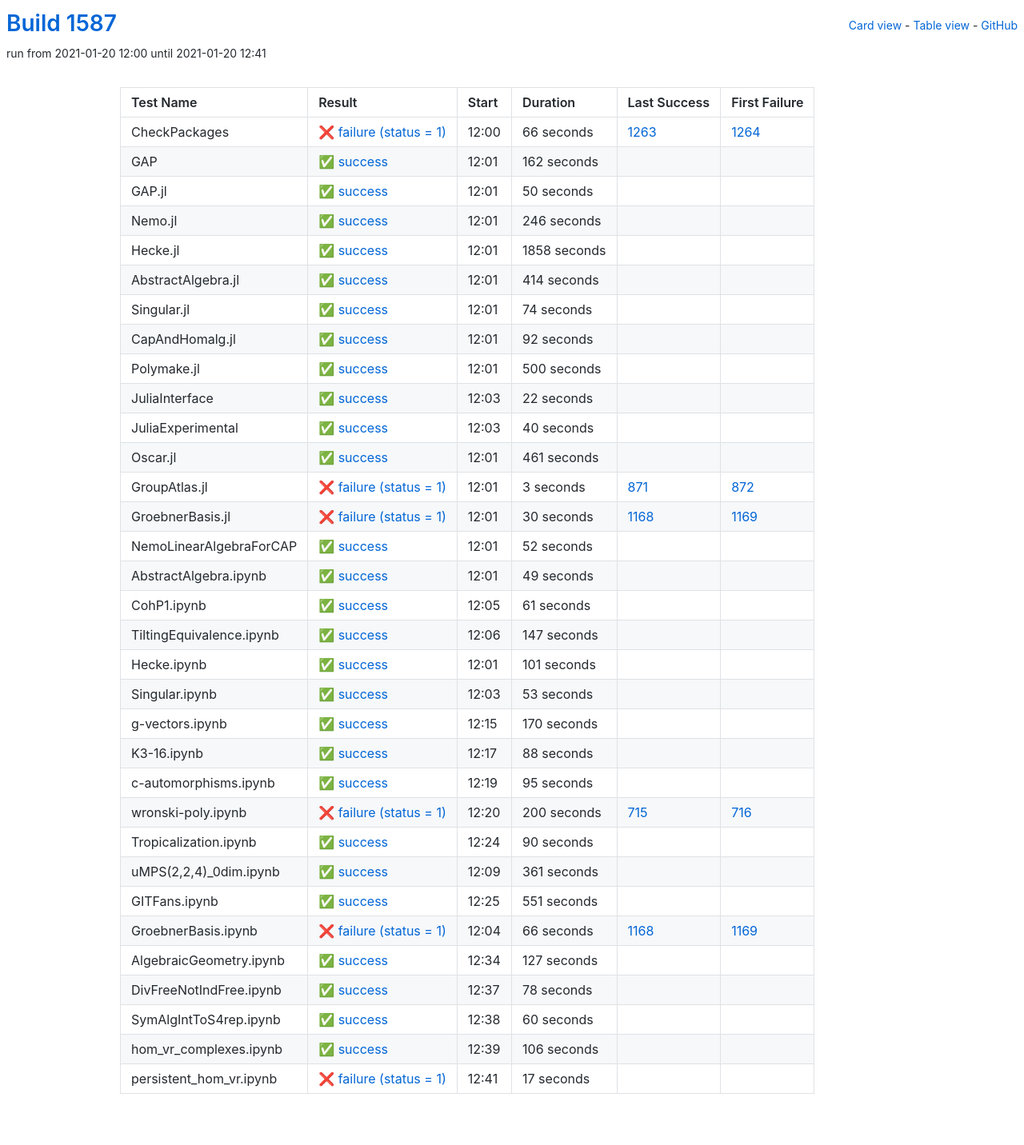
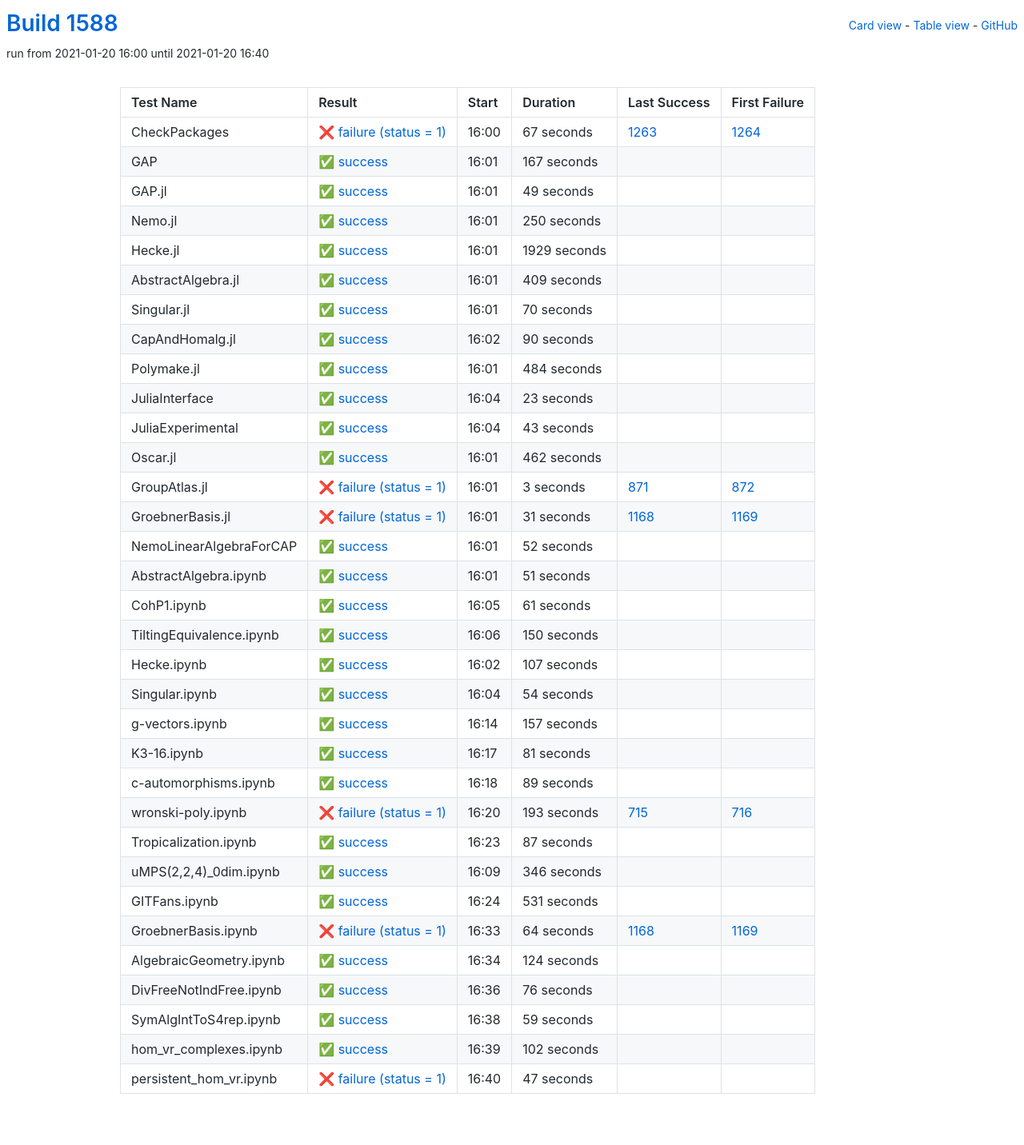
Before and after one commit to oscar-system/oscar-ci-status-stable, a Jekyll site: the page built from table.html, in a window 1280 px wide. Shown: the whole page at 80% size. Built offline with Jekyll 4.4.1, drawn with Linux system fonts in a browser that asks for light colours.

Commit message:
Build #1588

```diff
--- a/_data/ci.yml
+++ b/_data/ci.yml
@@ -1,6 +1,6 @@
 ---
-build: 1587
-build_url: https://oscarci.mathematik.uni-kl.de/job/oscar-stable/1587/
+build: 1588
+build_url: https://oscarci.mathematik.uni-kl.de/job/oscar-stable/1588/
 job: oscar-stable
 organization: oscar-system
 repo: oscar-ci-status-stable
@@ -8,152 +8,152 @@ repourl: https://github.com/oscar-system/oscar-ci-status-stable
 tests:
 - name: CheckPackages
   id: checkpackages
-  log: https://oscarci.mathematik.uni-kl.de/job/oscar-stable/1587/artifact/logs/build-1587/CheckPackages.log
-  start: 2021-01-20 12:00
+  log: https://oscarci.mathematik.uni-kl.de/job/oscar-stable/1588/artifact/logs/build-1588/CheckPackages.log
+  start: 2021-01-20 16:00
   success: false
   exitcode: 1
   status: failure
-  duration: 66
+  duration: 67
   last_success: 1263
   last_success_url: https://oscarci.mathematik.uni-kl.de/job/oscar-stable/1263/
   first_failure: 1264
   first_failure_url: https://oscarci.mathematik.uni-kl.de/job/oscar-stable/1264/
 - name: GAP
   id: gap
-  log: https://oscarci.mathematik.uni-kl.de/job/oscar-stable/1587/artifact/logs/build-1587/GAP.log
-  start: 2021-01-20 12:01
+  log: https://oscarci.mathematik.uni-kl.de/job/oscar-stable/1588/artifact/logs/build-1588/GAP.log
+  start: 2021-01-20 16:01
   success: true
   exitcode: 0
   status: success
-  duration: 162
+  duration: 167
   last_success: false
   last_success_url:
   first_failure: false
   first_failure_url:
 - name: GAP.jl
   id: gap-jl
-  log: https://oscarci.mathematik.uni-kl.de/job/oscar-stable/1587/artifact/logs/build-1587/GAP.jl.log
-  start: 2021-01-20 12:01
+  log: https://oscarci.mathematik.uni-kl.de/job/oscar-stable/1588/artifact/logs/build-1588/GAP.jl.log
+  start: 2021-01-20 16:01
   success: true
   exitcode: 0
   status: success
-  duration: 50
+  duration: 49
   last_success: false
   last_success_url:
   first_failure: false
   first_failure_url:
 - name: Nemo.jl
   id: nemo-jl
-  log: https://oscarci.mathematik.uni-kl.de/job/oscar-stable/1587/artifact/logs/build-1587/Nemo.jl.log
-  start: 2021-01-20 12:01
+  log: https://oscarci.mathematik.uni-kl.de/job/oscar-stable/1588/artifact/logs/build-1588/Nemo.jl.log
+  start: 2021-01-20 16:01
   success: true
   exitcode: 0
   status: success
-  duration: 246
+  duration: 250
   last_success: false
   last_success_url:
   first_failure: false
   first_failure_url:
 - name: Hecke.jl
   id: hecke-jl
-  log: https://oscarci.mathematik.uni-kl.de/job/oscar-stable/1587/artifact/logs/build-1587/Hecke.jl.log
-  start: 2021-01-20 12:01
+  log: https://oscarci.mathematik.uni-kl.de/job/oscar-stable/1588/artifact/logs/build-1588/Hecke.jl.log
+  start: 2021-01-20 16:01
   success: true
   exitcode: 0
   status: success
-  duration: 1858
+  duration: 1929
   last_success: false
   last_success_url:
   first_failure: false
   first_failure_url:
 - name: AbstractAlgebra.jl
   id: abstractalgebra-jl
-  log: https://oscarci.mathematik.uni-kl.de/job/oscar-stable/1587/artifact/logs/build-1587/AbstractAlgebra.jl.log
-  start: 2021-01-20 12:01
+  log: https://oscarci.mathematik.uni-kl.de/job/oscar-stable/1588/artifact/logs/build-1588/AbstractAlgebra.jl.log
+  start: 2021-01-20 16:01
   success: true
   exitcode: 0
   status: success
-  duration: 414
+  duration: 409
   last_success: false
   last_success_url:
   first_failure: false
   first_failure_url:
 - name: Singular.jl
   id: singular-jl
-  log: https://oscarci.mathematik.uni-kl.de/job/oscar-stable/1587/artifact/logs/build-1587/Singular.jl.log
-  start: 2021-01-20 12:01
+  log: https://oscarci.mathematik.uni-kl.de/job/oscar-stable/1588/artifact/logs/build-1588/Singular.jl.log
+  start: 2021-01-20 16:01
   success: true
   exitcode: 0
   status: success
-  duration: 74
+  duration: 70
   last_success: false
   last_success_url:
   first_failure: false
   first_failure_url:
 - name: CapAndHomalg.jl
   id: capandhomalg-jl
-  log: https://oscarci.mathematik.uni-kl.de/job/oscar-stable/1587/artifact/logs/build-1587/CapAndHomalg.jl.log
-  start: 2021-01-20 12:01
+  log: https://oscarci.mathematik.uni-kl.de/job/oscar-stable/1588/artifact/logs/build-1588/CapAndHomalg.jl.log
+  start: 2021-01-20 16:02
   success: true
   exitcode: 0
   status: success
-  duration: 92
+  duration: 90
   last_success: false
   last_success_url:
   first_failure: false
   first_failure_url:
 - name: Polymake.jl
   id: polymake-jl
-  log: https://oscarci.mathematik.uni-kl.de/job/oscar-stable/1587/artifact/logs/build-1587/Polymake.jl.log
-  start: 2021-01-20 12:01
+  log: https://oscarci.mathematik.uni-kl.de/job/oscar-stable/1588/artifact/logs/build-1588/Polymake.jl.log
+  start: 2021-01-20 16:01
   success: true
   exitcode: 0
   status: success
-  duration: 500
+  duration: 484
   last_success: false
   last_success_url:
   first_failure: false
   first_failure_url:
 - name: JuliaInterface
   id: juliainterface
-  log: https://oscarci.mathematik.uni-kl.de/job/oscar-stable/1587/artifact/logs/build-1587/JuliaInterface.log
-  start: 2021-01-20 12:03
+  log: https://oscarci.mathematik.uni-kl.de/job/oscar-stable/1588/artifact/logs/build-1588/JuliaInterface.log
+  start: 2021-01-20 16:04
   success: true
   exitcode: 0
   status: success
-  duration: 22
+  duration: 23
   last_success: false
   last_success_url:
   first_failure: false
   first_failure_url:
 - name: JuliaExperimental
   id: juliaexperimental
-  log: https://oscarci.mathematik.uni-kl.de/job/oscar-stable/1587/artifact/logs/build-1587/JuliaExperimental.log
-  start: 2021-01-20 12:03
+  log: https://oscarci.mathematik.uni-kl.de/job/oscar-stable/1588/artifact/logs/build-1588/JuliaExperimental.log
+  start: 2021-01-20 16:04
   success: true
   exitcode: 0
   status: success
-  duration: 40
+  duration: 43
   last_success: false
   last_success_url:
   first_failure: false
   first_failure_url:
 - name: Oscar.jl
   id: oscar-jl
-  log: https://oscarci.mathematik.uni-kl.de/job/oscar-stable/1587/artifact/logs/build-1587/Oscar.jl.log
-  start: 2021-01-20 12:01
+  log: https://oscarci.mathematik.uni-kl.de/job/oscar-stable/1588/artifact/logs/build-1588/Oscar.jl.log
+  start: 2021-01-20 16:01
   success: true
   exitcode: 0
   status: success
-  duration: 461
+  duration: 462
   last_success: false
   last_success_url:
   first_failure: false
   first_failure_url:
 - name: GroupAtlas.jl
   id: groupatlas-jl
-  log: https://oscarci.mathematik.uni-kl.de/job/oscar-stable/1587/artifact/logs/build-1587/GroupAtlas.jl.log
-  start: 2021-01-20 12:01
+  log: https://oscarci.mathematik.uni-kl.de/job/oscar-stable/1588/artifact/logs/build-1588/GroupAtlas.jl.log
+  start: 2021-01-20 16:01
   success: false
   exitcode: 1
   status: failure
@@ -164,20 +164,20 @@ tests:
   first_failure_url: https://oscarci.mathematik.uni-kl.de/job/oscar-stable/872/
 - name: GroebnerBasis.jl
   id: groebnerbasis-jl
-  log: https://oscarci.mathematik.uni-kl.de/job/oscar-stable/1587/artifact/logs/build-1587/GroebnerBasis.jl.log
-  start: 2021-01-20 12:01
+  log: https://oscarci.mathematik.uni-kl.de/job/oscar-stable/1588/artifact/logs/build-1588/GroebnerBasis.jl.log
+  start: 2021-01-20 16:01
   success: false
   exitcode: 1
   status: failure
-  duration: 30
+  duration: 31
   last_success: 1168
   last_success_url: https://oscarci.mathematik.uni-kl.de/job/oscar-stable/1168/
   first_failure: 1169
   first_failure_url: https://oscarci.mathematik.uni-kl.de/job/oscar-stable/1169/
 - name: NemoLinearAlgebraForCAP
   id: nemolinearalgebraforcap
-  log: https://oscarci.mathematik.uni-kl.de/job/oscar-stable/1587/artifact/logs/build-1587/NemoLinearAlgebraForCAP.log
-  start: 2021-01-20 12:01
+  log: https://oscarci.mathematik.uni-kl.de/job/oscar-stable/1588/artifact/logs/build-1588/NemoLinearAlgebraForCAP.log
+  start: 2021-01-20 16:01
   success: true
   exitcode: 0
   status: success
@@ -188,20 +188,20 @@ tests:
   first_failure_url:
 - name: AbstractAlgebra.ipynb
   id: abstractalgebra-ipynb
-  log: https://oscarci.mathematik.uni-kl.de/job/oscar-stable/1587/artifact/logs/build-1587/AbstractAlgebra.ipynb.log
-  start: 2021-01-20 12:01
+  log: https://oscarci.mathematik.uni-kl.de/job/oscar-stable/1588/artifact/logs/build-1588/AbstractAlgebra.ipynb.log
+  start: 2021-01-20 16:01
   success: true
   exitcode: 0
   status: success
-  duration: 49
+  duration: 51
   last_success: false
   last_success_url:
   first_failure: false
   first_failure_url:
 - name: CohP1.ipynb
   id: cohp1-ipynb
-  log: https://oscarci.mathematik.uni-kl.de/job/oscar-stable/1587/artifact/logs/build-1587/CohP1.ipynb.log
-  start: 2021-01-20 12:05
+  log: https://oscarci.mathematik.uni-kl.de/job/oscar-stable/1588/artifact/logs/build-1588/CohP1.ipynb.log
+  start: 2021-01-20 16:05
   success: true
   exitcode: 0
   status: success
@@ -212,192 +212,192 @@ tests:
   first_failure_url:
 - name: TiltingEquivalence.ipynb
   id: tiltingequivalence-ipynb
-  log: https://oscarci.mathematik.uni-kl.de/job/oscar-stable/1587/artifact/logs/build-1587/TiltingEquivalence.ipynb.log
-  start: 2021-01-20 12:06
+  log: https://oscarci.mathematik.uni-kl.de/job/oscar-stable/1588/artifact/logs/build-1588/TiltingEquivalence.ipynb.log
+  start: 2021-01-20 16:06
   success: true
   exitcode: 0
   status: success
-  duration: 147
+  duration: 150
   last_success: false
   last_success_url:
   first_failure: false
   first_failure_url:
 - name: Hecke.ipynb
   id: hecke-ipynb
-  log: https://oscarci.mathematik.uni-kl.de/job/oscar-stable/1587/artifact/logs/build-1587/Hecke.ipynb.log
-  start: 2021-01-20 12:01
+  log: https://oscarci.mathematik.uni-kl.de/job/oscar-stable/1588/artifact/logs/build-1588/Hecke.ipynb.log
+  start: 2021-01-20 16:02
   success: true
   exitcode: 0
   status: success
-  duration: 101
+  duration: 107
   last_success: false
   last_success_url:
   first_failure: false
   first_failure_url:
 - name: Singular.ipynb
   id: singular-ipynb
-  log: https://oscarci.mathematik.uni-kl.de/job/oscar-stable/1587/artifact/logs/build-1587/Singular.ipynb.log
-  start: 2021-01-20 12:03
+  log: https://oscarci.mathematik.uni-kl.de/job/oscar-stable/1588/artifact/logs/build-1588/Singular.ipynb.log
+  start: 2021-01-20 16:04
   success: true
   exitcode: 0
   status: success
-  duration: 53
+  duration: 54
   last_success: false
   last_success_url:
   first_failure: false
   first_failure_url:
 - name: g-vectors.ipynb
   id: g-vectors-ipynb
-  log: https://oscarci.mathematik.uni-kl.de/job/oscar-stable/1587/artifact/logs/build-1587/g-vectors.ipynb.log
-  start: 2021-01-20 12:15
+  log: https://oscarci.mathematik.uni-kl.de/job/oscar-stable/1588/artifact/logs/build-1588/g-vectors.ipynb.log
+  start: 2021-01-20 16:14
   success: true
   exitcode: 0
   status: success
-  duration: 170
+  duration: 157
   last_success: false
   last_success_url:
   first_failure: false
   first_failure_url:
 - name: K3-16.ipynb
   id: k3-16-ipynb
-  log: https://oscarci.mathematik.uni-kl.de/job/oscar-stable/1587/artifact/logs/build-1587/K3-16.ipynb.log
-  start: 2021-01-20 12:17
+  log: https://oscarci.mathematik.uni-kl.de/job/oscar-stable/1588/artifact/logs/build-1588/K3-16.ipynb.log
+  start: 2021-01-20 16:17
   success: true
   exitcode: 0
   status: success
-  duration: 88
+  duration: 81
   last_success: false
   last_success_url:
   first_failure: false
   first_failure_url:
 - name: c-automorphisms.ipynb
   id: c-automorphisms-ipynb
-  log: https://oscarci.mathematik.uni-kl.de/job/oscar-stable/1587/artifact/logs/build-1587/c-automorphisms.ipynb.log
-  start: 2021-01-20 12:19
+  log: https://oscarci.mathematik.uni-kl.de/job/oscar-stable/1588/artifact/logs/build-1588/c-automorphisms.ipynb.log
+  start: 2021-01-20 16:18
   success: true
   exitcode: 0
   status: success
-  duration: 95
+  duration: 89
   last_success: false
   last_success_url:
   first_failure: false
   first_failure_url:
 - name: wronski-poly.ipynb
   id: wronski-poly-ipynb
-  log: https://oscarci.mathematik.uni-kl.de/job/oscar-stable/1587/artifact/logs/build-1587/wronski-poly.ipynb.log
-  start: 2021-01-20 12:20
+  log: https://oscarci.mathematik.uni-kl.de/job/oscar-stable/1588/artifact/logs/build-1588/wronski-poly.ipynb.log
+  start: 2021-01-20 16:20
   success: false
   exitcode: 1
   status: failure
-  duration: 200
+  duration: 193
   last_success: 715
   last_success_url: https://oscarci.mathematik.uni-kl.de/job/oscar-stable/715/
   first_failure: 716
   first_failure_url: https://oscarci.mathematik.uni-kl.de/job/oscar-stable/716/
 - name: Tropicalization.ipynb
   id: tropicalization-ipynb
-  log: https://oscarci.mathematik.uni-kl.de/job/oscar-stable/1587/artifact/logs/build-1587/Tropicalization.ipynb.log
-  start: 2021-01-20 12:24
+  log: https://oscarci.mathematik.uni-kl.de/job/oscar-stable/1588/artifact/logs/build-1588/Tropicalization.ipynb.log
+  start: 2021-01-20 16:23
   success: true
   exitcode: 0
   status: success
-  duration: 90
+  duration: 87
   last_success: false
   last_success_url:
   first_failure: false
   first_failure_url:
 - name: uMPS(2,2,4)_0dim.ipynb
   id: umps-2-2-4-0dim-ipynb
-  log: https://oscarci.mathematik.uni-kl.de/job/oscar-stable/1587/artifact/logs/build-1587/uMPS-2-2-4-_0dim.ipynb.log
-  start: 2021-01-20 12:09
+  log: https://oscarci.mathematik.uni-kl.de/job/oscar-stable/1588/artifact/logs/build-1588/uMPS-2-2-4-_0dim.ipynb.log
+  start: 2021-01-20 16:09
   success: true
   exitcode: 0
   status: success
-  duration: 361
+  duration: 346
   last_success: false
   last_success_url:
   first_failure: false
   first_failure_url:
 - name: GITFans.ipynb
   id: gitfans-ipynb
-  log: https://oscarci.mathematik.uni-kl.de/job/oscar-stable/1587/artifact/logs/build-1587/GITFans.ipynb.log
-  start: 2021-01-20 12:25
+  log: https://oscarci.mathematik.uni-kl.de/job/oscar-stable/1588/artifact/logs/build-1588/GITFans.ipynb.log
+  start: 2021-01-20 16:24
   success: true
   exitcode: 0
   status: success
-  duration: 551
+  duration: 531
   last_success: false
   last_success_url:
   first_failure: false
   first_failure_url:
 - name: GroebnerBasis.ipynb
   id: groebnerbasis-ipynb
-  log: https://oscarci.mathematik.uni-kl.de/job/oscar-stable/1587/artifact/logs/build-1587/GroebnerBasis.ipynb.log
-  start: 2021-01-20 12:04
+  log: https://oscarci.mathematik.uni-kl.de/job/oscar-stable/1588/artifact/logs/build-1588/GroebnerBasis.ipynb.log
+  start: 2021-01-20 16:33
   success: false
   exitcode: 1
   status: failure
-  duration: 66
+  duration: 64
   last_success: 1168
   last_success_url: https://oscarci.mathematik.uni-kl.de/job/oscar-stable/1168/
   first_failure: 1169
   first_failure_url: https://oscarci.mathematik.uni-kl.de/job/oscar-stable/1169/
 - name: AlgebraicGeometry.ipynb
   id: algebraicgeometry-ipynb
-  log: https://oscarci.mathematik.uni-kl.de/job/oscar-stable/1587/artifact/logs/build-1587/AlgebraicGeometry.ipynb.log
-  start: 2021-01-20 12:34
+  log: https://oscarci.mathematik.uni-kl.de/job/oscar-stable/1588/artifact/logs/build-1588/AlgebraicGeometry.ipynb.log
+  start: 2021-01-20 16:34
   success: true
   exitcode: 0
   status: success
-  duration: 127
+  duration: 124
   last_success: false
   last_success_url:
   first_failure: false
   first_failure_url:
 - name: DivFreeNotIndFree.ipynb
   id: divfreenotindfree-ipynb
-  log: https://oscarci.mathematik.uni-kl.de/job/oscar-stable/1587/artifact/logs/build-1587/DivFreeNotIndFree.ipynb.log
-  start: 2021-01-20 12:37
+  log: https://oscarci.mathematik.uni-kl.de/job/oscar-stable/1588/artifact/logs/build-1588/DivFreeNotIndFree.ipynb.log
+  start: 2021-01-20 16:36
   success: true
   exitcode: 0
   status: success
-  duration: 78
+  duration: 76
   last_success: false
   last_success_url:
   first_failure: false
   first_failure_url:
 - name: SymAlgIntToS4rep.ipynb
   id: symalginttos4rep-ipynb
-  log: https://oscarci.mathematik.uni-kl.de/job/oscar-stable/1587/artifact/logs/build-1587/SymAlgIntToS4rep.ipynb.log
-  start: 2021-01-20 12:38
+  log: https://oscarci.mathematik.uni-kl.de/job/oscar-stable/1588/artifact/logs/build-1588/SymAlgIntToS4rep.ipynb.log
+  start: 2021-01-20 16:38
   success: true
   exitcode: 0
   status: success
-  duration: 60
+  duration: 59
   last_success: false
   last_success_url:
   first_failure: false
   first_failure_url:
 - name: hom_vr_complexes.ipynb
   id: hom-vr-complexes-ipynb
-  log: https://oscarci.mathematik.uni-kl.de/job/oscar-stable/1587/artifact/logs/build-1587/hom_vr_complexes.ipynb.log
-  start: 2021-01-20 12:39
+  log: https://oscarci.mathematik.uni-kl.de/job/oscar-stable/1588/artifact/logs/build-1588/hom_vr_complexes.ipynb.log
+  start: 2021-01-20 16:39
   success: true
   exitcode: 0
   status: success
-  duration: 106
+  duration: 102
   last_success: false
   last_success_url:
   first_failure: false
   first_failure_url:
 - name: persistent_hom_vr.ipynb
   id: persistent-hom-vr-ipynb
-  log: https://oscarci.mathematik.uni-kl.de/job/oscar-stable/1587/artifact/logs/build-1587/persistent_hom_vr.ipynb.log
-  start: 2021-01-20 12:41
+  log: https://oscarci.mathematik.uni-kl.de/job/oscar-stable/1588/artifact/logs/build-1588/persistent_hom_vr.ipynb.log
+  start: 2021-01-20 16:40
   success: false
   exitcode: 1
   status: failure
-  duration: 17
+  duration: 47
   last_success: false
   last_success_url:
   first_failure: false
```
Also changed, not shown: README.md.
